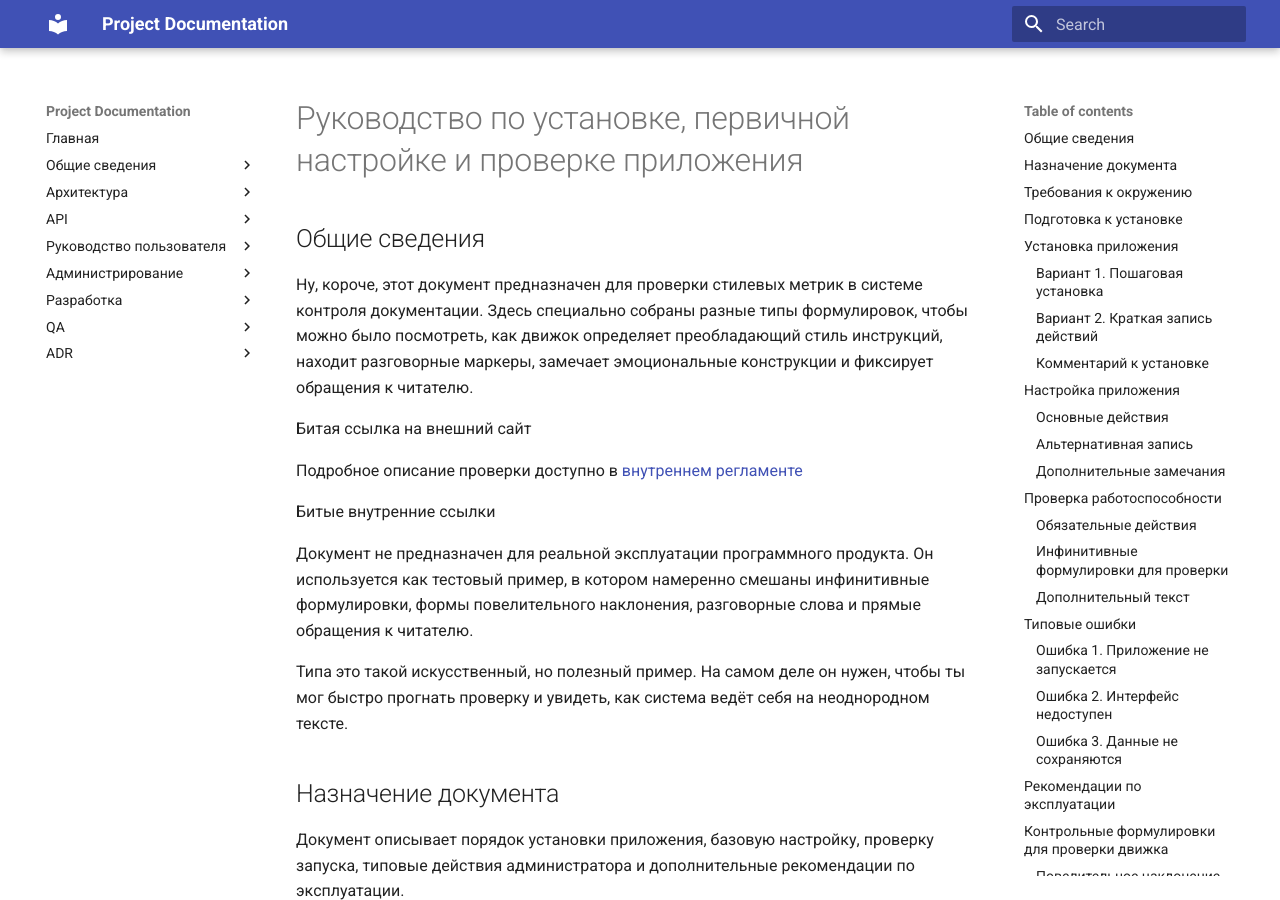
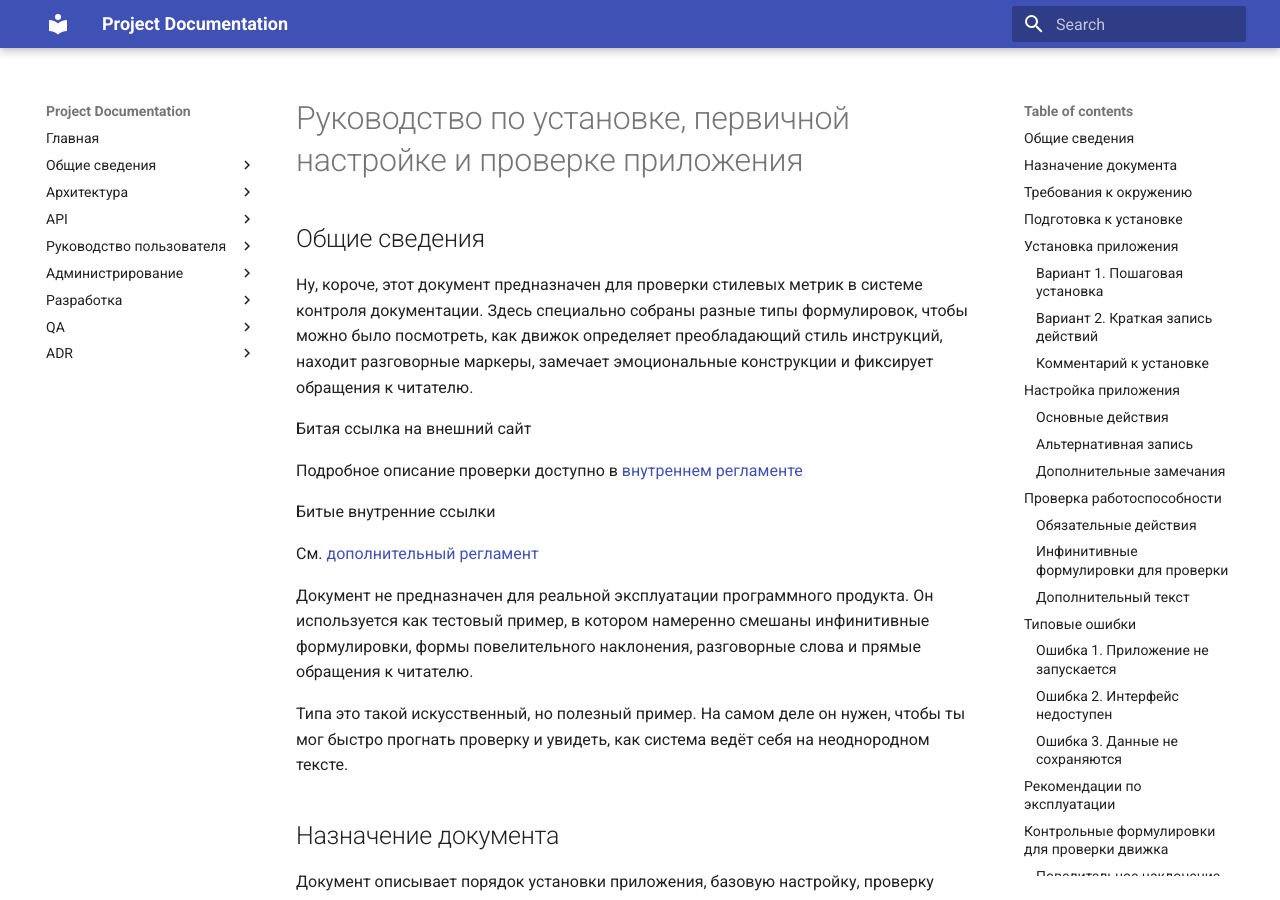
Before and after one commit to techwri/Demo, an MkDocs documentation site: the page built from docs/architecture/test_style.md, in a window 1280 px wide and 900 px high. Built offline with MkDocs 1.6.1 and Material for MkDocs 9.7.7, drawn with Linux system fonts in a browser that asks for light colours.

Commit message:
Update internal links in test_style.md

```diff
--- a/docs/architecture/test_style.md
+++ b/docs/architecture/test_style.md
@@ -10,7 +10,7 @@
 
 Битые внутренние ссылки
 
-
+См. [дополнительный регламент](./files/missing-checklist.md)
 
 Документ не предназначен для реальной эксплуатации программного продукта. Он используется как тестовый пример, в котором намеренно смешаны инфинитивные формулировки, формы повелительного наклонения, разговорные слова и прямые обращения к читателю.
 
```
